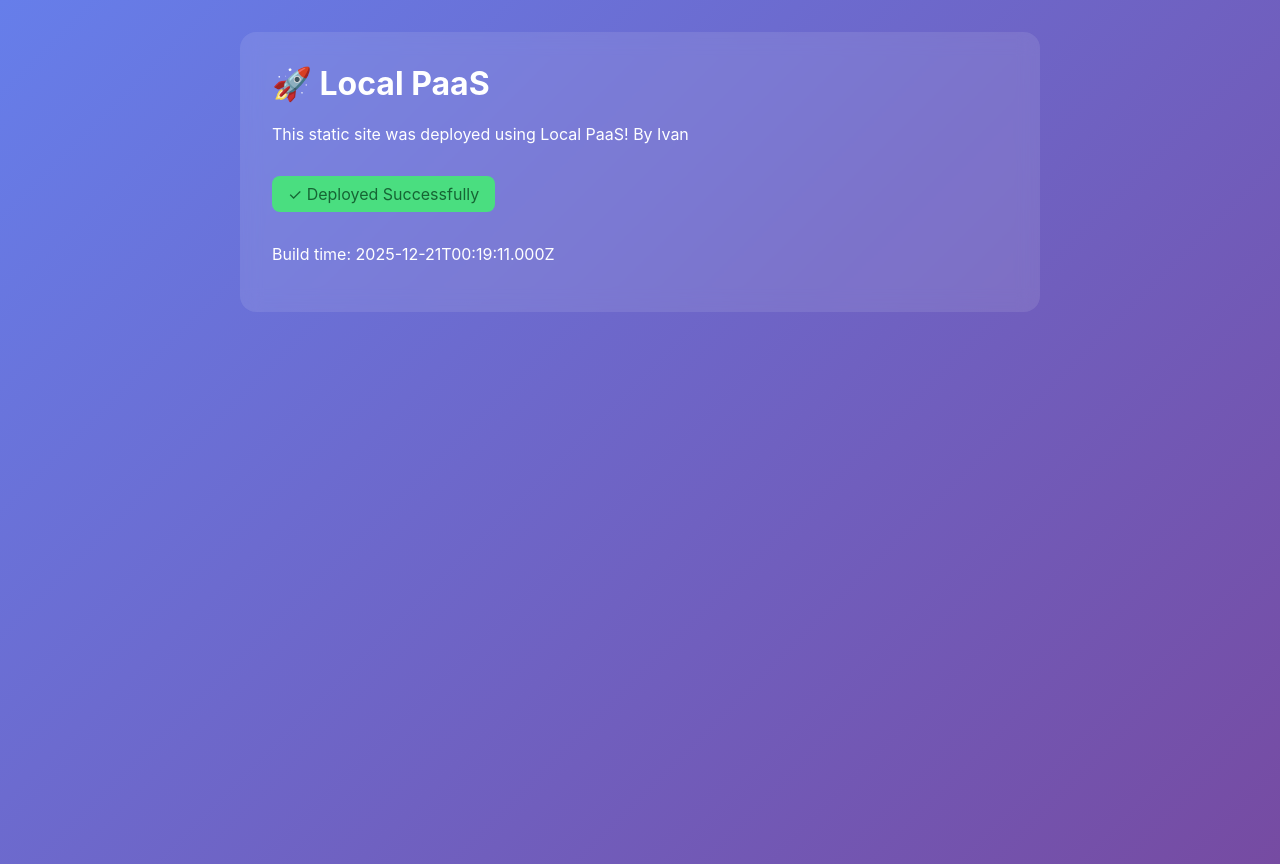
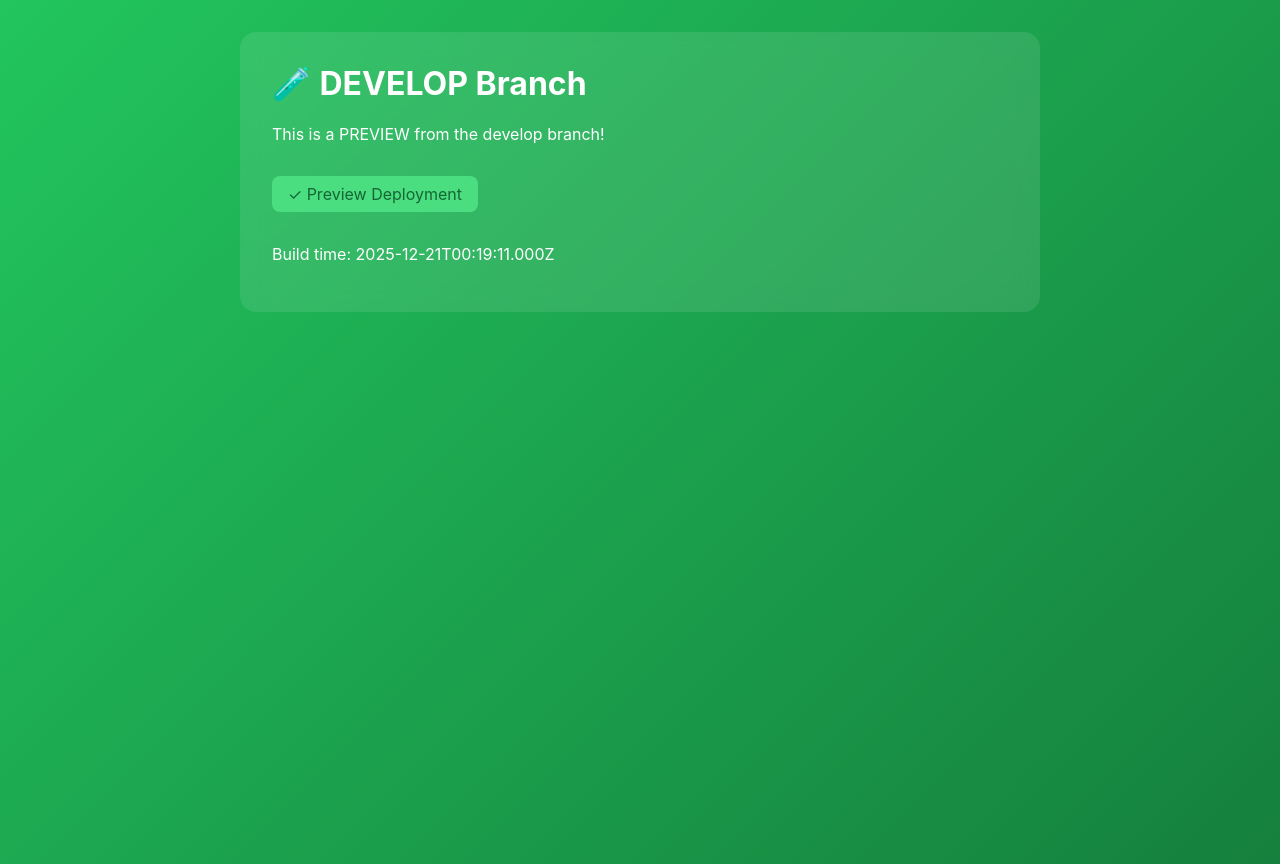
Before and after one commit to ivanmasyudi/testpass, a website: page src/index.html in a window 1280 px wide. Drawn offline with Linux system fonts and the light colour scheme.

Commit message:
feat: develop branch with green theme

```diff
--- a/src/index.html
+++ b/src/index.html
@@ -10,7 +10,7 @@
             max-width: 800px;
             margin: 0 auto;
             padding: 2rem;
-            background: linear-gradient(135deg, #667eea 0%, #764ba2 100%);
+            background: linear-gradient(135deg, #22c55e 0%, #15803d 100%);
             min-height: 100vh;
             color: white;
         }
@@ -32,9 +32,9 @@
 </head>
 <body>
     <div class="container">
-        <h1>🚀 Local PaaS</h1>
-        <p>This static site was deployed using Local PaaS! By Ivan</p>
-        <p class="status">✓ Deployed Successfully</p>
+        <h1>🧪 DEVELOP Branch</h1>
+        <p>This is a PREVIEW from the develop branch!</p>
+        <p class="status">✓ Preview Deployment</p>
         <p>Build time: <span id="time"></span></p>
     </div>
     <script>
```
Also changed, not shown: paas.yml (added, +18 -0 lines).
